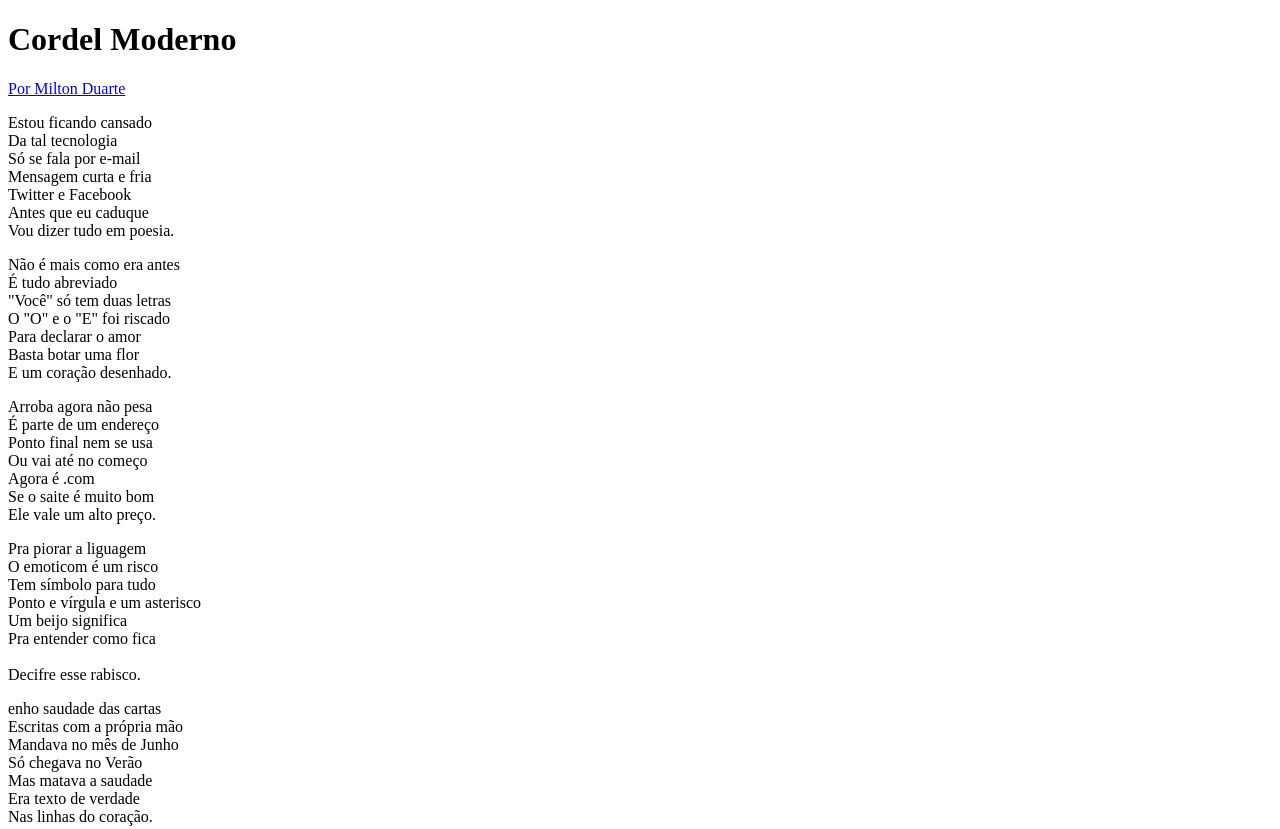
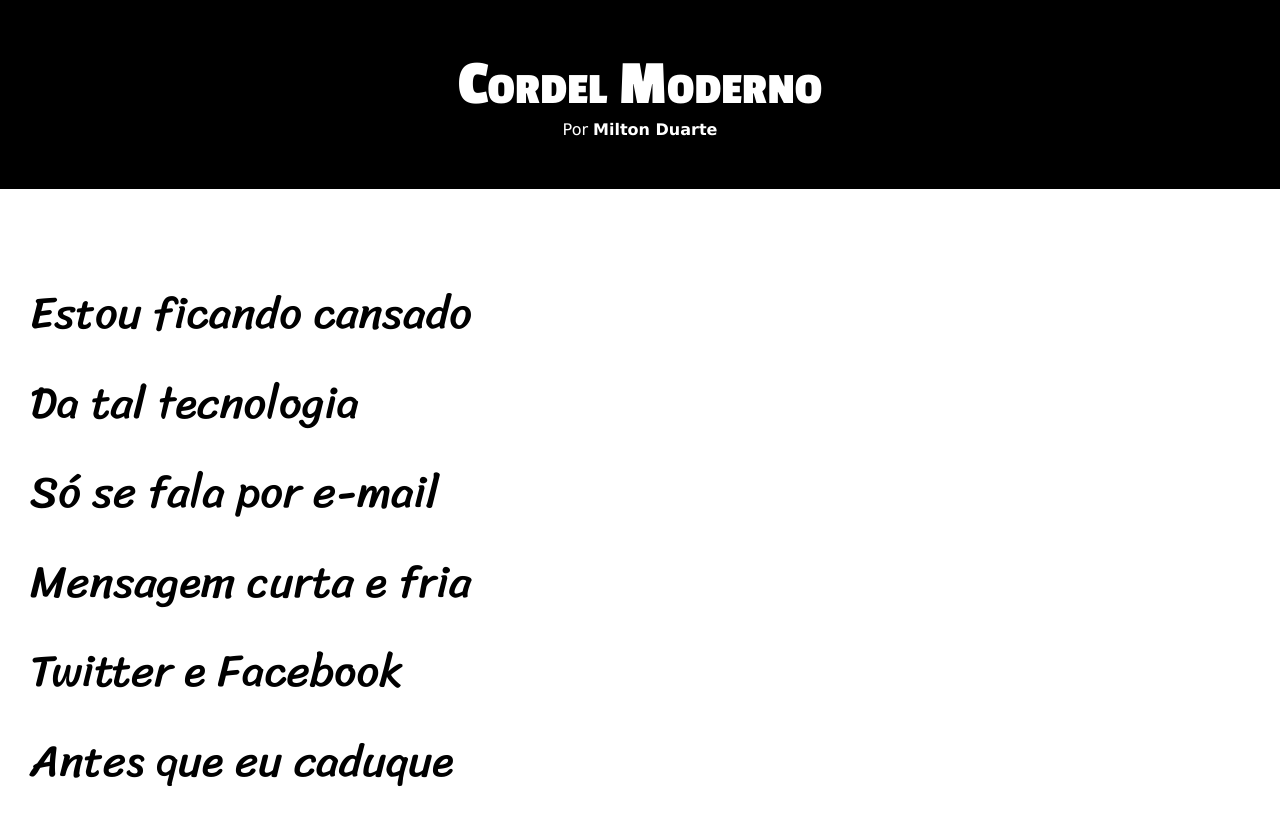
Before and after one commit to Kle6erJunior/html-css, a plain HTML site: page desafios/desafio004/index.html in a window 1280 px wide. Shown: the top 829 px of the page. Drawn offline with Linux system fonts and the light colour scheme.

Commit message:
atualizei

```diff
--- a/desafios/desafio004/estilo/style.css
+++ b/desafios/desafio004/estilo/style.css
@@ -1 +1,80 @@
 @charset "UTF-8";
+
+@import url('https://fonts.googleapis.com/css2?family=Passion+One:wght@400;700;900&display=swap');
+@import url('https://fonts.googleapis.com/css2?family=Sriracha&display=swap');
+
+*{
+    margin: 0px;
+    padding: 0px;
+}
+
+:root{
+    --fonte1: "Passion One", sans-serif;
+    --fonte2: "Sriracha", cursive;
+    --fonte3: Verdana, Geneva, Tahoma, sans-serif
+}
+
+html, body{
+    min-height: 100vh;
+    background-color: darkgray;
+    font-family: var(--fonte3);
+}
+
+header{
+    background-color: black;
+    color: white;
+    text-align: center;
+}
+
+header h1{
+    padding-top: 50px;
+    font-variant: small-caps; /*letras maiusculas pequenas*/
+    font-size: 5vw;
+    font-family: var(--fonte1);
+}
+
+header p{
+    padding-bottom: 50px;
+}
+
+a{
+    color: white;
+    font-weight: bold;
+    text-decoration: none;
+}
+
+header a:hover{
+    text-decoration: underline;
+}
+
+section{
+    padding-top: 10vh;
+    padding-bottom: 10vh; /*dando espaço entre os paragrafos para fazer o efeito paralaxe*/
+    line-height: 2em;
+    padding-left: 30px;
+    font-size: 3.5vw;  /*3.5 da largura da tela*/
+    font-family: var(--fonte2);
+}
+
+section.normal{
+    background-color: white;
+    color: black;
+}
+
+section.imagem{
+    background-color: rgb(78, 77, 77);
+    color: white;
+}
+
+section.imagem p{
+    display: inline-block;
+    padding: 5px;
+    background-color: rgba(0, 0, 0, 0.475);
+}
+
+footer{
+    background-color: black;
+    color: white;
+    text-align: center;
+    padding: 10px;
+}
--- a/desafios/desafio004/index.html
+++ b/desafios/desafio004/index.html
@@ -10,11 +10,11 @@
     <header>
         <h1>Cordel Moderno</h1>
         <p>
-            <a href="https://www.recantodasletras.com.br/poesias/3186743" target="_blank">Por Milton Duarte</a>
+            Por <a href="https://www.recantodasletras.com.br/poesias/3186743" target="_blank">Milton Duarte</a>
         </p>
     </header>
 
-    <section>
+    <section class="normal">
         <p>
             Estou ficando cansado <br>
             Da tal tecnologia <br>
@@ -26,7 +26,7 @@
         </p>
     </section>
 
-    <section>
+    <section class="imagem">
         <p>
             Não é mais como era antes <br>
             É tudo abreviado <br>
@@ -38,7 +38,7 @@
         </p>
     </section>
 
-    <section>
+    <section class="normal">
         <p>
             Arroba agora não pesa <br>
             É parte de um endereço <br>
@@ -55,14 +55,14 @@
             Tem símbolo para tudo <br>
             Ponto e vírgula e um asterisco <br>
             Um beijo significa <br>
-            Pra entender como fica <br> <br>
+            Pra entender como fica <br>
             Decifre esse rabisco.
         </p>
     </section>
 
-    <section>
+    <section class="imagem">
         <p>
-            enho saudade das cartas <br>
+            Tenho saudade das cartas <br>
             Escritas com a própria mão <br>
             Mandava no mês de Junho <br>
             Só chegava no Verão <br>
@@ -72,7 +72,7 @@
         </p>
     </section>
 
-    <section>
+    <section class="normal">
         <p>
             Agora, escrevo e envio <br>
             Chegando na mesma hora <br>
```
